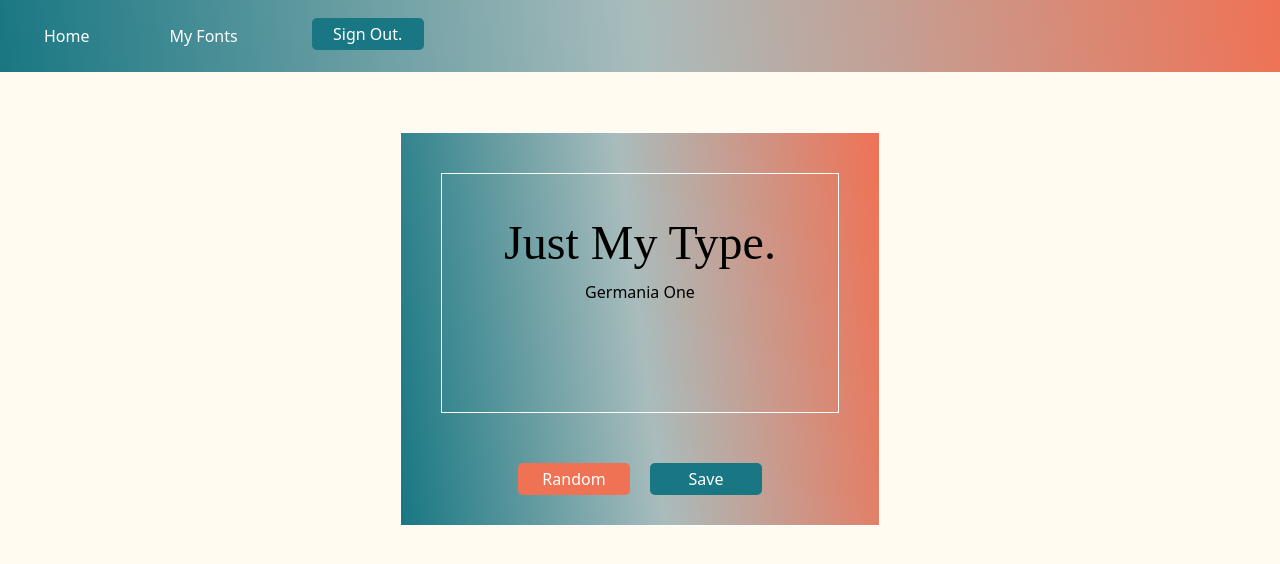
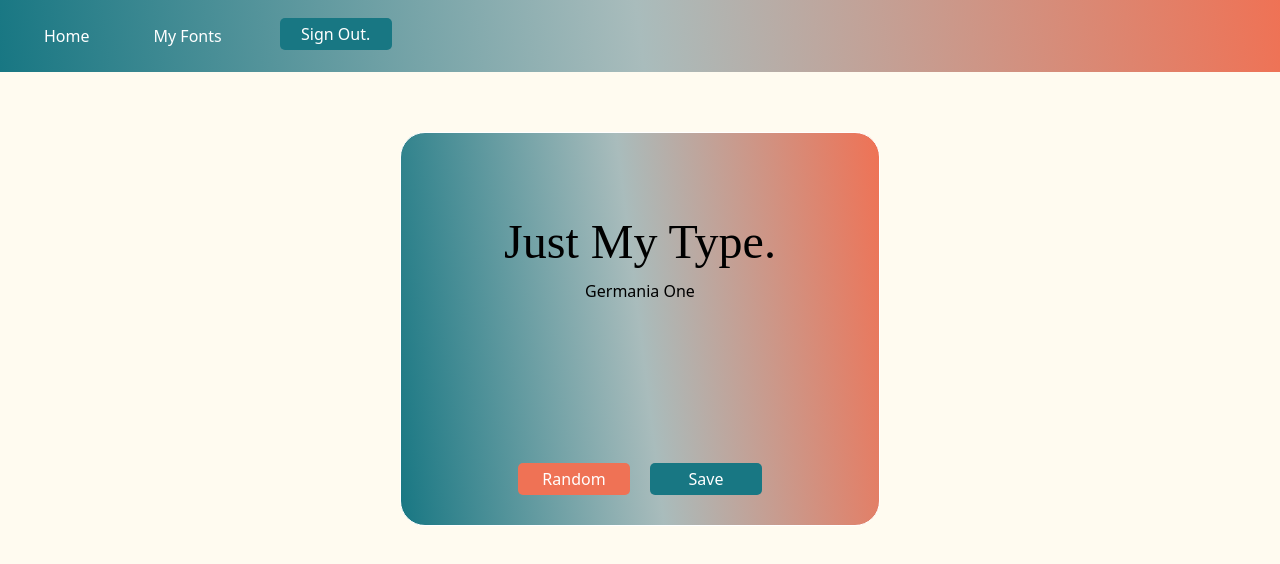
Before and after one commit to katherinevfry/just-my-type, a React (Create React App) app in the folder justmytype.ui/: page / in a window 1280 px wide. Shown: the top 564 px of the page. Built offline with nearby package versions, Linux system fonts and the light colour scheme; no server answers; sample sign-in values are in the browser's storage; a web font is replaced by a local one.

Commit message:
add border radius

```diff
--- a/justmytype.ui/src/Components/FontCard.js
+++ b/justmytype.ui/src/Components/FontCard.js
@@ -9,11 +9,11 @@ import { removeFontFromCategory } from '../data/categoryData';
 export default function FontCard({ styledText, addInfo, fontFamily, isUserFont, fontId, setUpdateSwitch, user, showModalButton }) {
   const [showModal, setShowModal] = useState(false);
   const header = () => (
-    <head>
+    <>
       <link rel="preconnect" href="https://fonts.googleapis.com" />
       <link rel="preconnect" href="https://fonts.gstatic.com" />
       <link href={`https://fonts.googleapis.com/css2?family=${fontFamily}&display=swap`}rel="stylesheet" />
-      </head>
+      </>
     );
 
     const deleteUserFont = () => {
--- a/justmytype.ui/src/Components/NavBar.js
+++ b/justmytype.ui/src/Components/NavBar.js
@@ -30,12 +30,10 @@ const NavBar = ({ user }) => {
           <NavItem className="mx-3">
             <Link style={linkStyle} to="/">Home</Link>
           </NavItem>
-          <NavItem className="mx-3">
             {user
             ? authenticated()
             : null
             }
-          </NavItem>
           <NavItem className="mx-3">
           <AuthBtn id="authBtn" onClick={user ? signOutUser : signInUser} buttonText={user ? "Sign Out." : "Sign In."}/>
           </NavItem>
--- a/justmytype.ui/src/Components/styles.js
+++ b/justmytype.ui/src/Components/styles.js
@@ -54,7 +54,6 @@ justify-content: center;
 `;
 
 export const CardDiv = styled.div`
-border: 1px solid white;
 width: 25rem;
 height: 15rem;
 margin: 20px;
@@ -62,6 +61,7 @@ margin: 20px;
 
 export const OuterDiv = styled.div`
 border: 1px solid white;
+border-radius: 25px;
 margin-top: 40px;
 width: 30rem;
 background: rgb(24,119,131);
```
